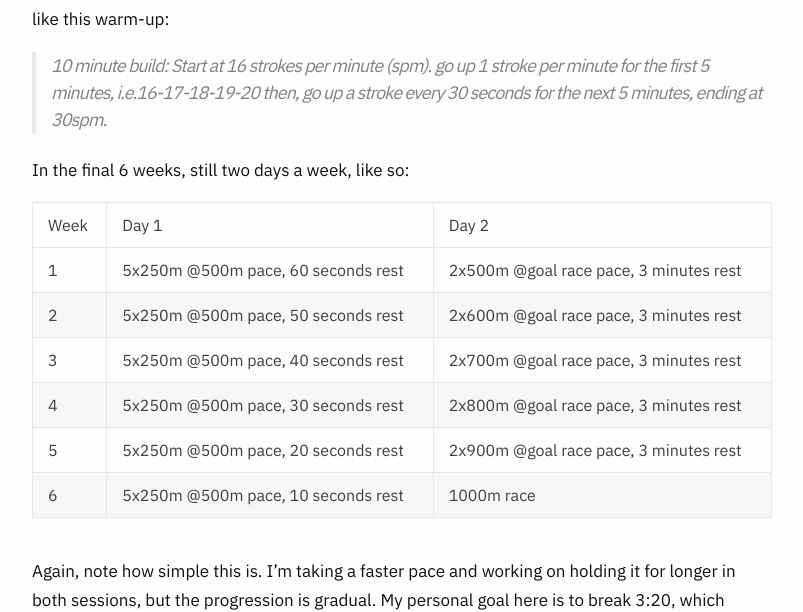
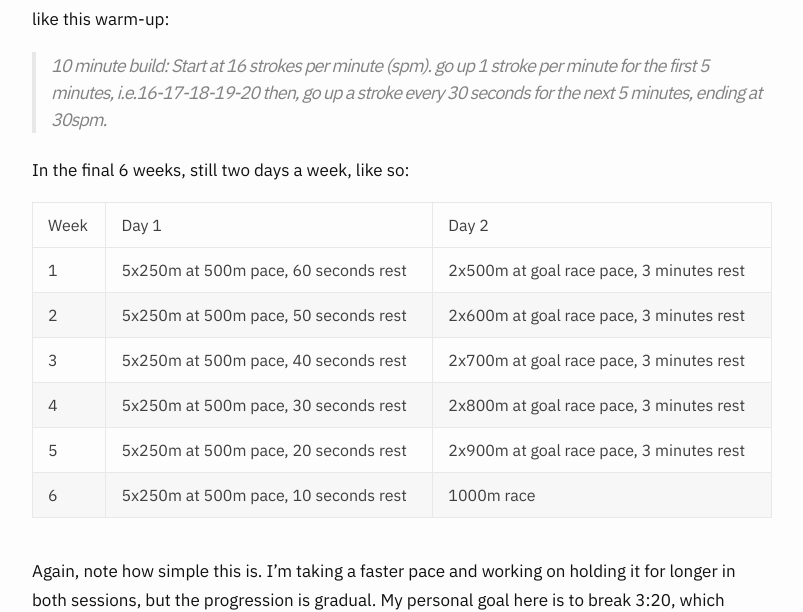
Before and after one commit to briankappgoldstein/new-site, a Jekyll site: the page built from _posts/2018-11-02-November-December-Beyond-Training.md, in a window 1280 px wide and 900 px high, scrolled down 2079 px. Shown: the top 612 px of the window, without its empty margins (238-1041 px from the left). Built offline with Jekyll 4.4.1, drawn with Linux system fonts in a browser that asks for light colours.

Commit message:
remove @

```diff
--- a/_posts/2018-11-02-November-December-Beyond-Training.md
+++ b/_posts/2018-11-02-November-December-Beyond-Training.md
@@ -110,32 +110,32 @@ In the final 6 weeks, still two days a week, like so:
 	</thead>
 	<tr>
 		<td>1</td>
-		<td>5x250m @500m pace, 60 seconds rest</td>
-		<td>2x500m @goal race pace, 3 minutes rest</td>
+		<td>5x250m at 500m pace, 60 seconds rest</td>
+		<td>2x500m at goal race pace, 3 minutes rest</td>
 	</tr>
 	<tr>
 		<td>2</td>
-		<td>5x250m @500m pace, 50 seconds rest</td>
-		<td>2x600m @goal race pace, 3 minutes rest</td>
+		<td>5x250m at 500m pace, 50 seconds rest</td>
+		<td>2x600m at goal race pace, 3 minutes rest</td>
 	</tr>
 	<tr>
 		<td>3</td>
-		<td>5x250m @500m pace, 40 seconds rest</td>
-		<td>2x700m @goal race pace, 3 minutes rest</td>
+		<td>5x250m at 500m pace, 40 seconds rest</td>
+		<td>2x700m at goal race pace, 3 minutes rest</td>
 	</tr>
 	<tr>
 		<td>4</td>
-		<td>5x250m @500m pace, 30 seconds rest</td>
-		<td>2x800m @goal race pace, 3 minutes rest</td>
+		<td>5x250m at 500m pace, 30 seconds rest</td>
+		<td>2x800m at goal race pace, 3 minutes rest</td>
 	</tr>
 	<tr>
 		<td>5</td>
-		<td>5x250m @500m pace, 20 seconds rest</td>
-		<td>2x900m @goal race pace, 3 minutes rest</td>
+		<td>5x250m at 500m pace, 20 seconds rest</td>
+		<td>2x900m at goal race pace, 3 minutes rest</td>
 	</tr>
 	<tr>
 		<td>6</td>
-		<td>5x250m @500m pace, 10 seconds rest</td>
+		<td>5x250m at 500m pace, 10 seconds rest</td>
 		<td>1000m race</td>
 	</tr>
 </table>
```
